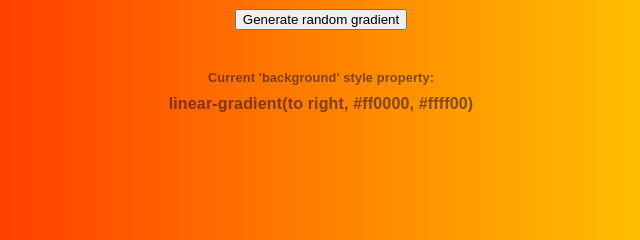
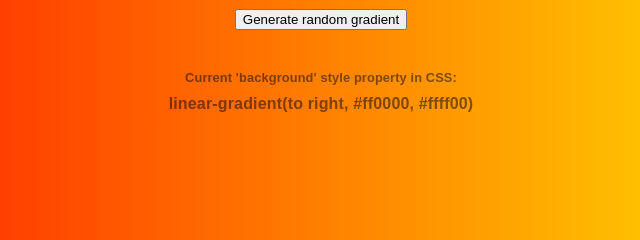
Before and after one commit to hosmanadam/background-generator, a plain HTML site: page index.html in a window 1280 px wide. Shown: the part 243-483 px from the top of the page, 319-959 px from the left. Drawn offline with Linux system fonts and the light colour scheme.

Commit message:
Change small title

```diff
--- a/index.html
+++ b/index.html
@@ -11,7 +11,7 @@
         <input class="color1" type="color" value="#FF0000">
         <input class="color2" type="color" value="#FFFF00">
         <button id="randomizer-button">Generate random gradient</button>
-        <h2>Current 'background' style property:</h2>
+        <h2>Current 'background' style property in CSS:</h2>
         <h3></h3>
     </body>
 </html>
```
